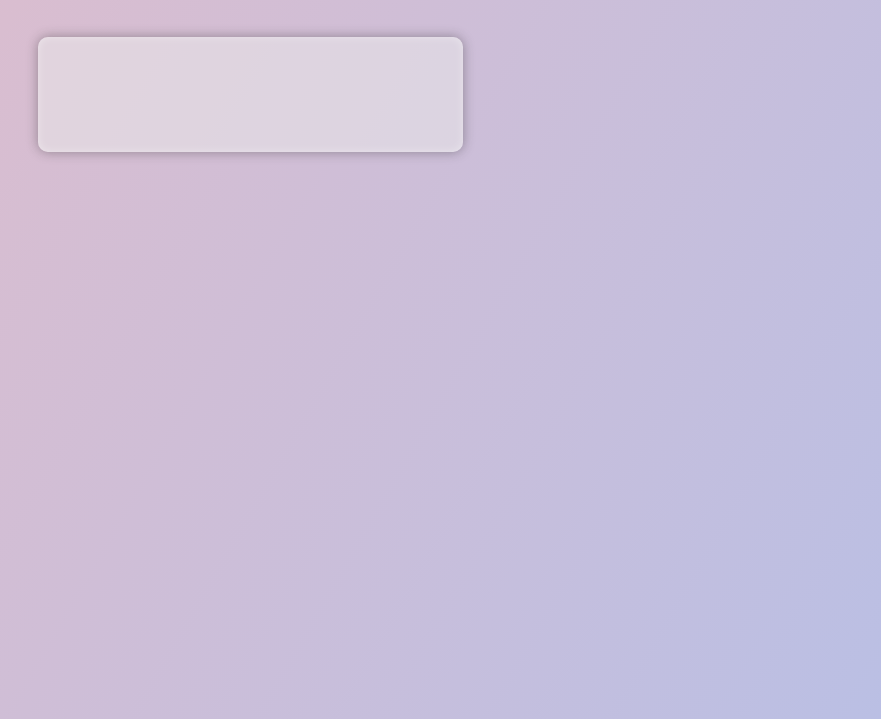
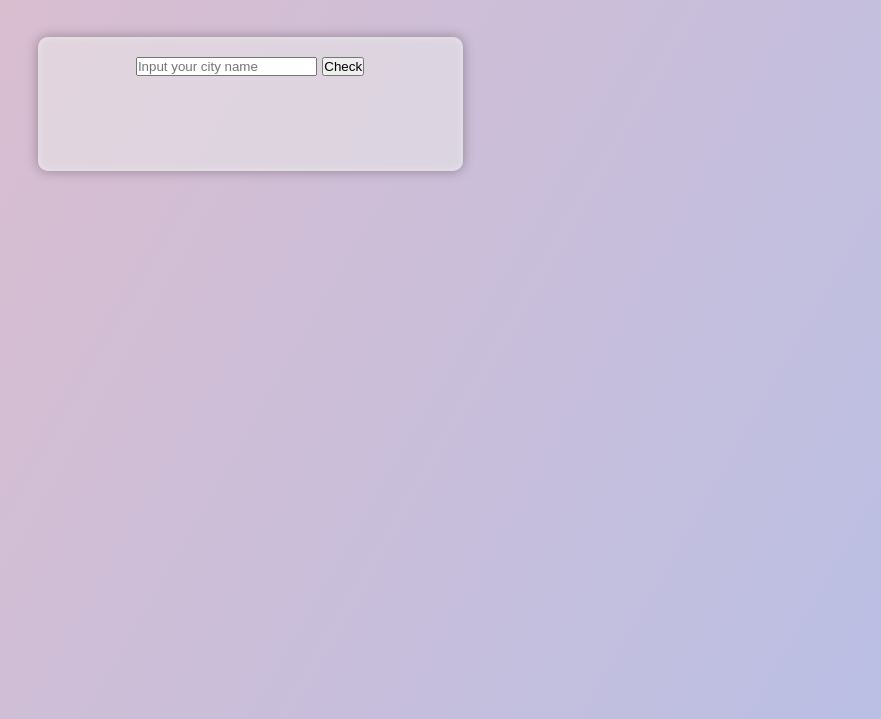
Before and after one commit to Valium-stash-on-Floor13/Weather-App, a plain HTML site: page index.html in a window 1280 px wide. Shown: the part 81-800 px from the top of the page, without its empty margins (390-1271 px from the left). Drawn offline with Linux system fonts and the light colour scheme.

Commit message:
Input option  added

```diff
--- a/index.html
+++ b/index.html
@@ -16,10 +16,18 @@
             <path d="M0,0V5.63C149.93,59,314.09,71.32,475.83,42.57c43-7.64,84.23-20.12,127.61-26.46,59-8.63,112.48,12.24,165.56,35.4C827.93,77.22,886,95.24,951.2,90c86.53-7,172.46-45.71,248.8-84.81V0Z" class="shape-fill"></path>
         </svg>
     </div>
+    <h1 class="title">Weather App</h1>
+    <div class="wrapper">
 
 
-    <h1 class="title">Weather App</h1>
+
+
+
     <div class="weather">
+        <div class="container">
+            <input placeholder="Input your city name" type="text" class="city">
+            <button class="btn">Check</button>
+        </div>
         <div class="icons" data-icon>
         </div>
 
@@ -42,7 +50,7 @@
       </div>
 
 </div>
-
+</div>
 </body>
 
 <script src="app.js"></script>
```
